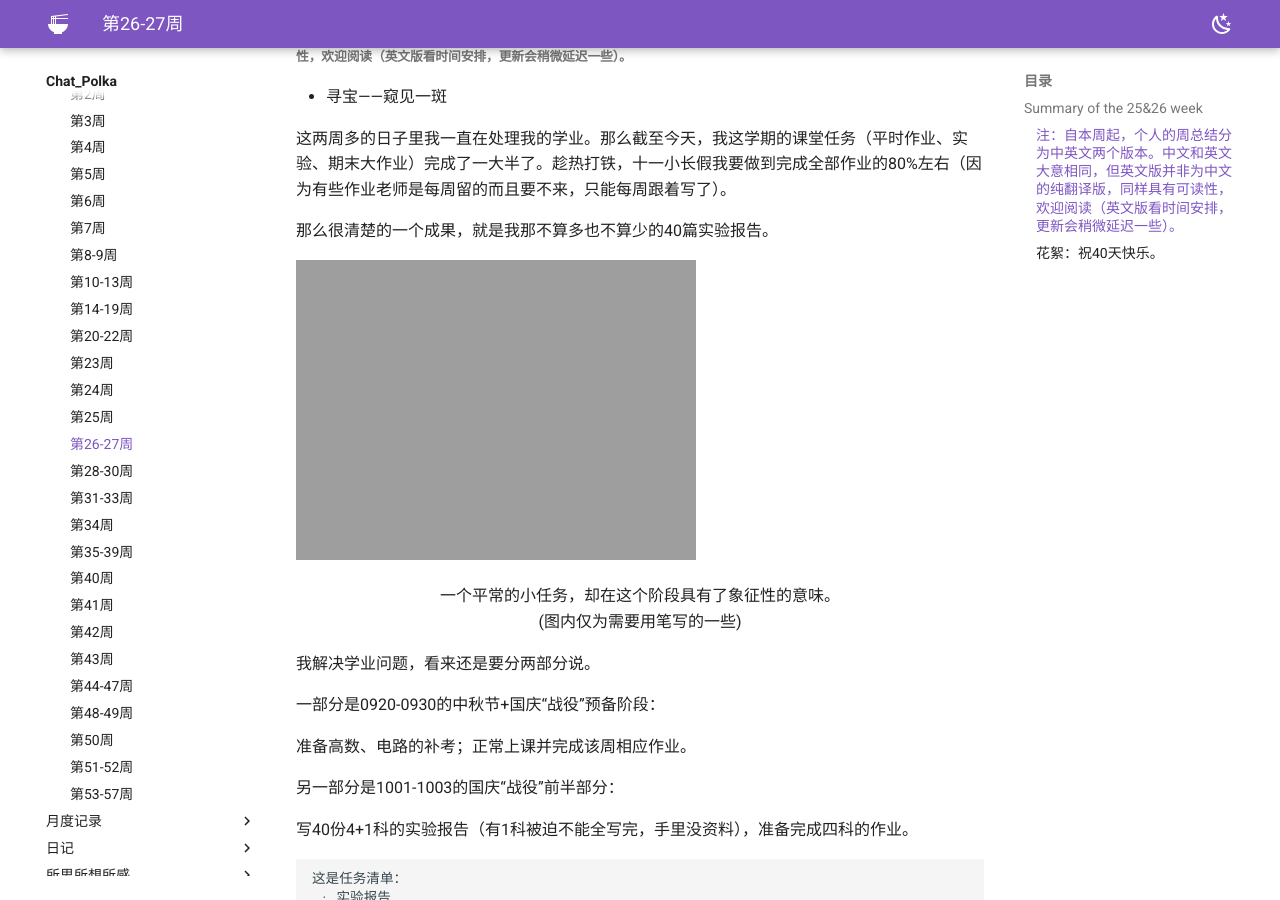
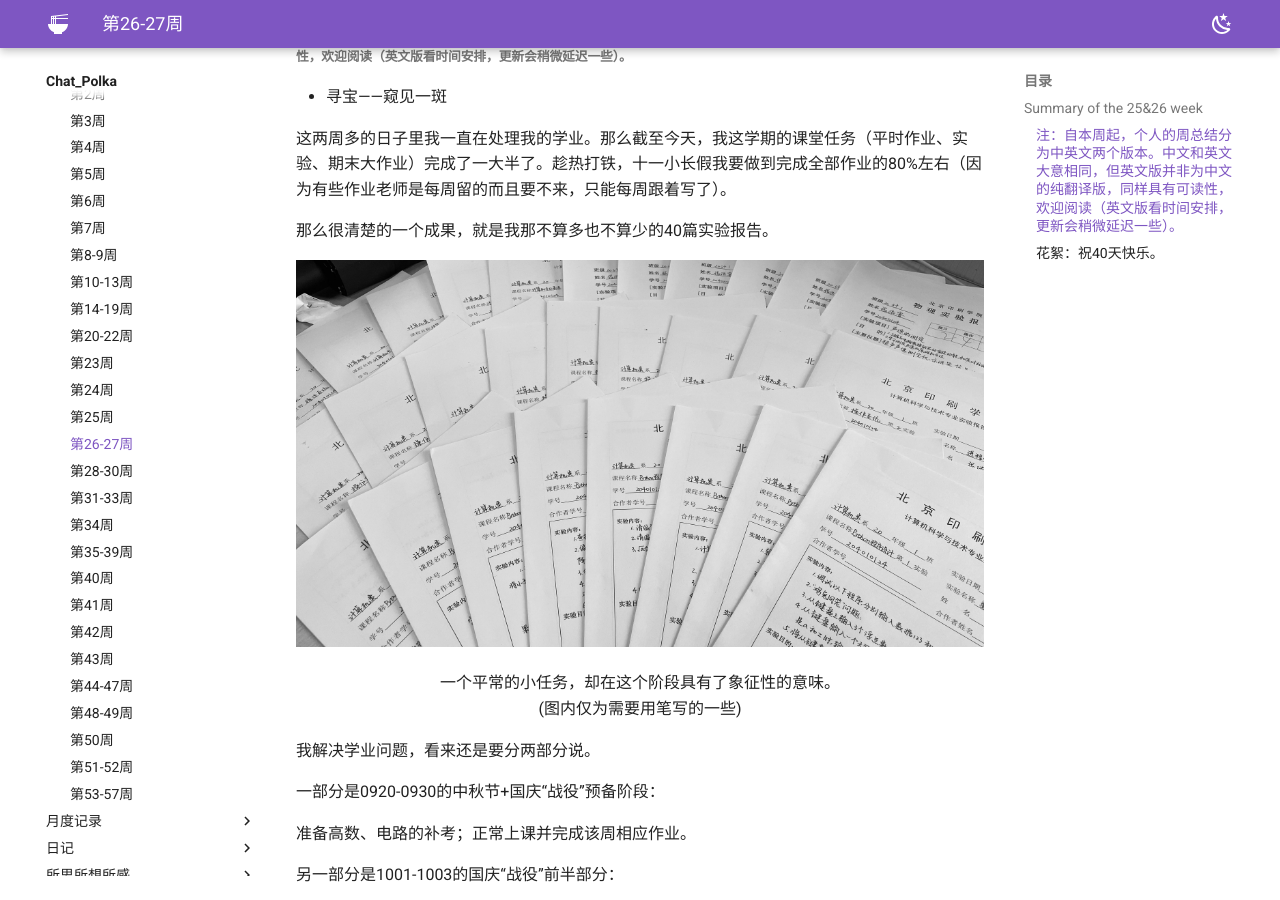
Before and after one commit to Haohahahaha/chat, an MkDocs documentation site: the page built from docs/1-Weekly/2021-2022/26&27th_week_by_Zhang-Hanzhe.md, in a window 1280 px wide and 900 px high, scrolled down 386 px. Built offline with MkDocs 1.6.1 and Material for MkDocs 9.7.7, drawn with Linux system fonts in a browser that asks for light colours.

Commit message:
2025-03-10_00:26:02 update

```diff
--- a/docs/1-Weekly/2021-2022/26&27th_week_by_Zhang-Hanzhe.md
+++ b/docs/1-Weekly/2021-2022/26&27th_week_by_Zhang-Hanzhe.md
@@ -12,7 +12,7 @@
 
 那么很清楚的一个成果，就是我那不算多也不算少的40篇实验报告。
 
-![实验报告](../Pic/Weekly Summary/26&27/实验报告.jpg)
+![实验报告](./pic/26&27-实验报告.jpg)
 
 <center>一个平常的小任务，却在这个阶段具有了象征性的意味。</center><center>(图内仅为需要用笔写的一些)</center>
 
```
Also changed, not shown: docs/1-Weekly/2021-2022/pic/26&27-实验报告.jpg (added).
